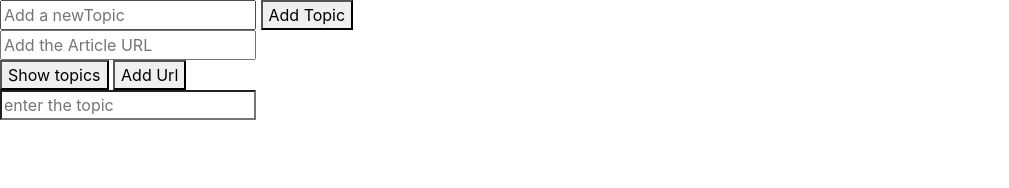
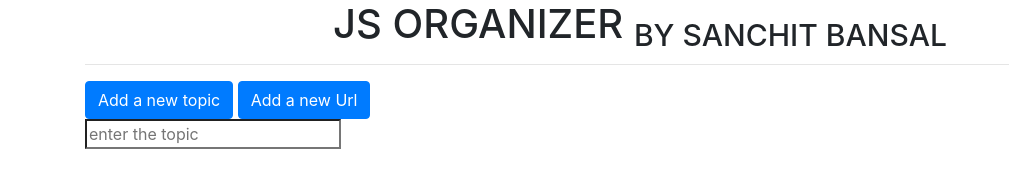
Before and after one commit to sanchitbansal10/js-issue-, a website: page index.html in a window 1280 px wide. Shown: the whole page, without its empty margins (0-1009 px from the left). Drawn offline with nearby package versions, Linux system fonts and the light colour scheme.

Commit message:
html fixed

```diff
--- a/index.html
+++ b/index.html
@@ -6,27 +6,52 @@
     <meta name="viewport" content="width=device-width, initial-scale=1.0">
     <meta http-equiv="X-UA-Compatible" content="ie=edge">
     <title>Document</title>
-    <link rel="stylesheet" href="https://maxcdn.bootstrapcdn.com/bootstrap/4.0.0-beta.2/css/bootstrap.min.css" integrity="sha384-PsH8R72JQ3SOdhVi3uxftmaW6Vc51MKb0q5P2rRUpPvrszuE4W1povHYgTpBfshb" crossorigin="anonymous">
+    <link rel="stylesheet" href="https://maxcdn.bootstrapcdn.com/bootstrap/4.0.0-beta.2/css/bootstrap.min.css" integrity="sha384-PsH8R72JQ3SOdhVi3uxftmaW6Vc51MKb0q5P2rRUpPvrszuE4W1povHYgTpBfshb"
+        crossorigin="anonymous">
+    <link rel="stylesheet" href="./style.css">
     <script type="text/javascript" src="./topics.js"></script>
     <script type="text/javascript" src="./urls.js"></script>
     <script type="text/javascript" src="./app.js"></script>
+    <script src="https://code.jquery.com/jquery-3.2.1.slim.min.js" integrity="sha384-KJ3o2DKtIkvYIK3UENzmM7KCkRr/rE9/Qpg6aAZGJwFDMVNA/GpGFF93hXpG5KkN"
+        crossorigin="anonymous"></script>
+    <script src="https://cdnjs.cloudflare.com/ajax/libs/popper.js/1.12.9/umd/popper.min.js" integrity="sha384-ApNbgh9B+Y1QKtv3Rn7W3mgPxhU9K/ScQsAP7hUibX39j7fakFPskvXusvfa0b4Q"
+        crossorigin="anonymous"></script>
+    <script src="https://maxcdn.bootstrapcdn.com/bootstrap/4.0.0-beta.3/js/bootstrap.min.js" integrity="sha384-a5N7Y/aK3qNeh15eJKGWxsqtnX/wWdSZSKp+81YjTmS15nvnvxKHuzaWwXHDli+4"
+        crossorigin="anonymous"></script>
 </head>
 
 <body>
-    <div>
+    <div class="container">
+        <header>
+            <div class="h1 text-center">JS ORGANIZER
+                <sub>BY SANCHIT BANSAL</sub>
+            </div>
+
+            <hr>
+        </header>
+
+        <button class="btn btn-primary" type="button" data-toggle="collapse" data-target="#inputTopicShit" aria-expanded="false">
+            Add a new topic
+        </button>
+        <button class="btn btn-primary" type="button" data-toggle="collapse" data-target="#inputUrlShit" aria-expanded="false">
+            Add a new Url
+        </button>
+        <div id='inputTopicShit' class='inputTopic collapse'>
             <input type="text" id="inputTopic" placeholder="Add a newTopic">
             <button id='inputTopicButton'>Add Topic</button>
         </div>
-    <div>
+        <div id='inputUrlShit' class='inputUrl collapse'>
             <input type="text" id="inputUrl" placeholder="Add the Article URL">
             <div id='showTopicList'></div>
             <button id='showTopicButton'>Show topics</button>
             <button id='inputUrlButton'>Add Url</button>
         </div>
-    <div>
-        <input type="search" placeholder='enter the topic' name ='for Topic search'id="topicSearch">
+        <div class='lookupDirectory'>
+            <input type="search" placeholder='enter the topic' name='for Topic search' id="topicSearch">
             <div id="topicList"></div>
             <div id="urlList"></div>
+        </div>
+
     </div>
 </body>
 
```
Lines whose indentation alone changed are shown as unchanged.
